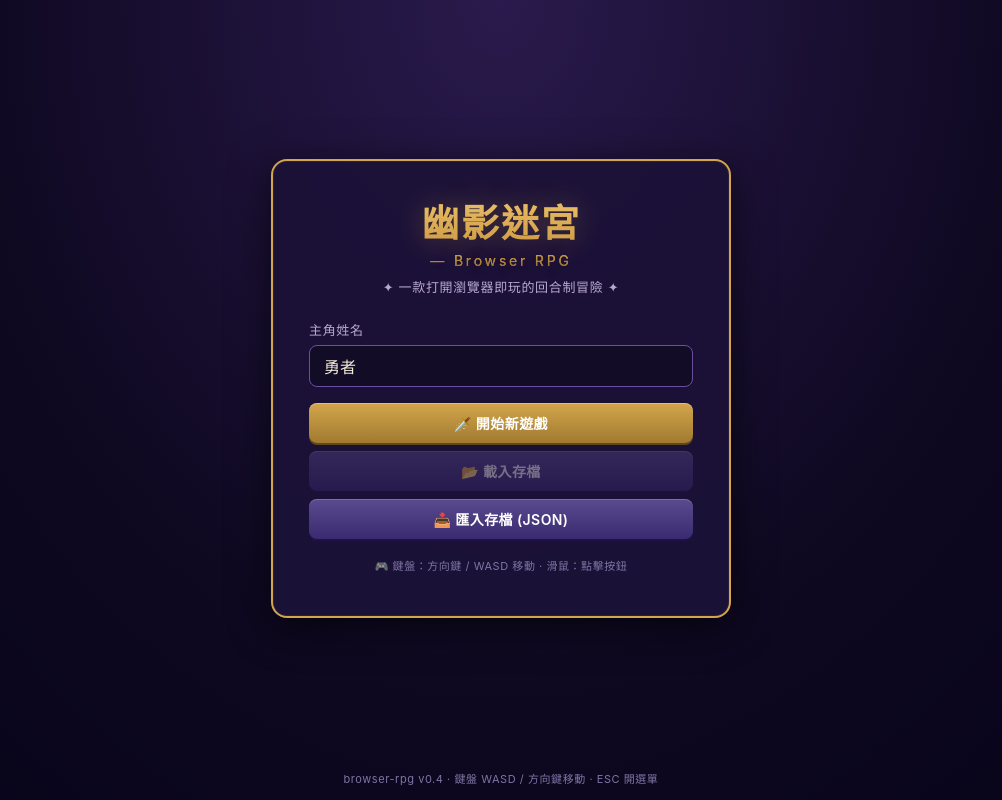
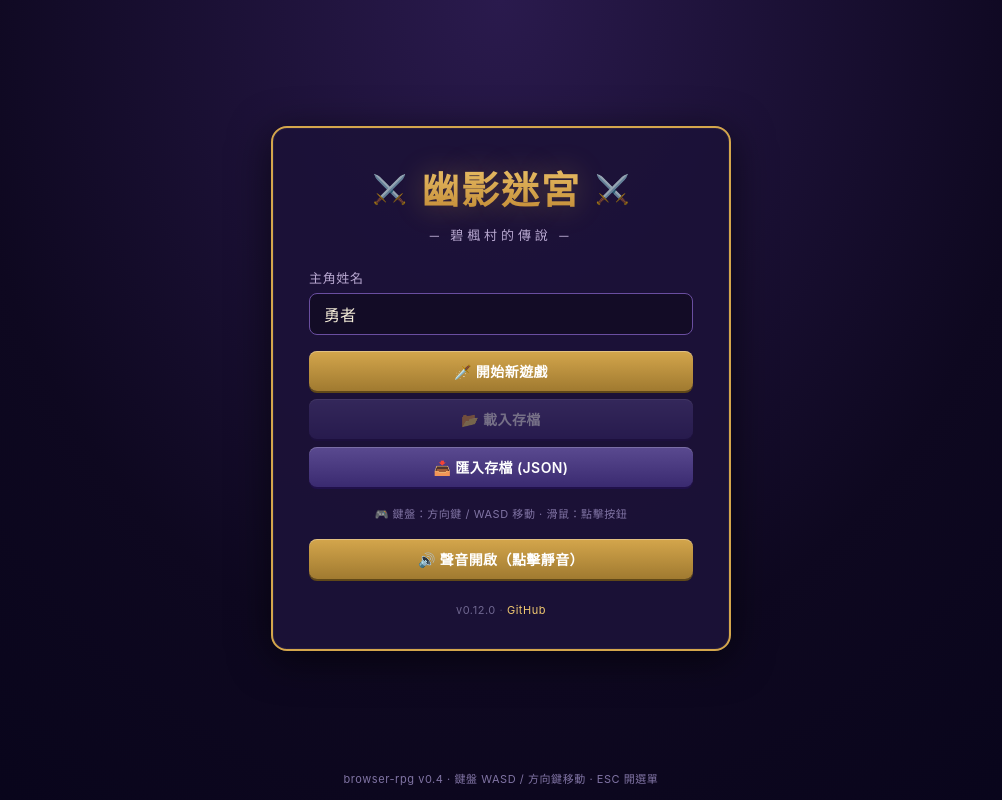
Before and after one commit to humble-man/browser-rpg, a React (Vite) app: page / in a window 1280 px wide. Shown: the whole page, without its empty margins (139-1141 px from the left). Built offline with nearby package versions, Linux system fonts and the light colour scheme.

Commit message:
feat(title): banner + subtitle + audio toggle + version footer (#38)
Implements docs/features/title-polish/design.md. Stage 4 verification PASS.

Closes #37.

```diff
--- a/package.json
+++ b/package.json
@@ -1,7 +1,7 @@
 {
   "name": "browser-rpg",
   "private": true,
-  "version": "0.1.0",
+  "version": "0.12.0",
   "type": "module",
   "scripts": {
     "dev": "vite",
--- a/src/index.css
+++ b/src/index.css
@@ -112,6 +112,52 @@ input, textarea {
   font-size: 13px;
   margin: 8px 0 24px;
   letter-spacing: 0.05em;
+}
+
+.title-banner {
+  display: flex;
+  align-items: center;
+  justify-content: center;
+  gap: 14px;
+  margin-bottom: 6px;
+}
+
+.title-banner-deco {
+  font-size: 28px;
+  opacity: 0.7;
+}
+
+.title-subtitle {
+  text-align: center;
+  color: #b8a8d0;
+  font-size: 13px;
+  letter-spacing: 0.3em;
+  margin: 0 0 24px;
+}
+
+.title-audio-toggle {
+  margin-top: 18px;
+}
+
+.title-footer {
+  margin-top: 24px;
+  color: #6f6790;
+  font-size: 11px;
+  letter-spacing: 0.05em;
+  text-align: center;
+}
+
+.title-footer a {
+  color: var(--gold-bright);
+  text-decoration: none;
+}
+
+.title-footer a:hover {
+  text-decoration: underline;
+}
+
+.title-footer-sep {
+  color: #4a4360;
 }
 
 .title-section { margin-bottom: 16px; }
--- a/src/scenes/Title.tsx
+++ b/src/scenes/Title.tsx
@@ -2,27 +2,35 @@ import { useState } from 'react';
 import { useGame } from '../core/store';
 import { MenuButton } from '../ui/MenuButton';
 import { clearSave } from '../core/save';
+import { isMuted, setMuted, playSE } from '../core/audio';
 
 export function Title() {
   const [name, setName] = useState('勇者');
   const [showImport, setShowImport] = useState(false);
   const [importText, setImportText] = useState('');
+  const [mutedState, setMutedState] = useState(isMuted());
   const newGame = useGame(s => s.newGame);
   const loadGame = useGame(s => s.loadGame);
   const hasSave = useGame(s => s.hasSave);
   const refreshHasSave = useGame(s => s.refreshHasSave);
   const importSave = useGame(s => s.importSave);
 
+  const toggleMute = () => {
+    const next = !mutedState;
+    setMuted(next);
+    setMutedState(next);
+    if (!next) playSE('menu');
+  };
+
   return (
     <div className="title-scene">
       <div className="title-card">
-        <h1 className="title-main">
-          幽影迷宮
-          <span className="title-sub">— Browser RPG</span>
-        </h1>
-        <p className="title-tagline">
-          ✦ 一款打開瀏覽器即玩的回合制冒險 ✦
-        </p>
+        <div className="title-banner">
+          <span className="title-banner-deco">⚔️</span>
+          <h1 className="title-main">幽影迷宮</h1>
+          <span className="title-banner-deco">⚔️</span>
+        </div>
+        <p className="title-subtitle">─ 碧楓村的傳說 ─</p>
 
         <div className="title-section">
           <label className="title-label">
@@ -95,6 +103,28 @@ export function Title() {
         <p className="title-controls">
           🎮 鍵盤：方向鍵 / WASD 移動 · 滑鼠：點擊按鈕
         </p>
+
+        <div className="title-audio-toggle">
+          <MenuButton
+            fullWidth
+            variant={mutedState ? 'secondary' : 'primary'}
+            onClick={toggleMute}
+          >
+            {mutedState ? '🔇 已靜音（點擊開聲）' : '🔊 聲音開啟（點擊靜音）'}
+          </MenuButton>
+        </div>
+
+        <footer className="title-footer">
+          <span>v{__APP_VERSION__}</span>
+          <span className="title-footer-sep"> · </span>
+          <a
+            href="https://github.com/humble-man/browser-rpg"
+            target="_blank"
+            rel="noopener"
+          >
+            GitHub
+          </a>
+        </footer>
       </div>
     </div>
   );
--- /dev/null
+++ b/src/vite-env.d.ts
@@ -0,0 +1,3 @@
+/// <reference types="vite/client" />
+
+declare const __APP_VERSION__: string;
--- a/vite.config.ts
+++ b/vite.config.ts
@@ -1,9 +1,13 @@
 import { defineConfig } from 'vite';
 import react from '@vitejs/plugin-react';
 import { VitePWA } from 'vite-plugin-pwa';
+import pkg from './package.json';
 
 export default defineConfig(({ command }) => ({
   base: command === 'build' ? '/browser-rpg/' : '/',
+  define: {
+    __APP_VERSION__: JSON.stringify(pkg.version),
+  },
   plugins: [
     react(),
     VitePWA({
```
